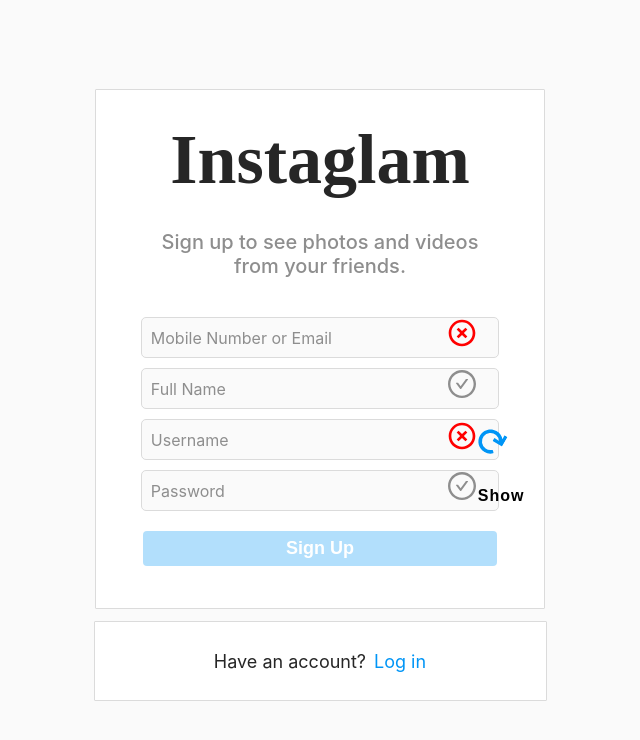
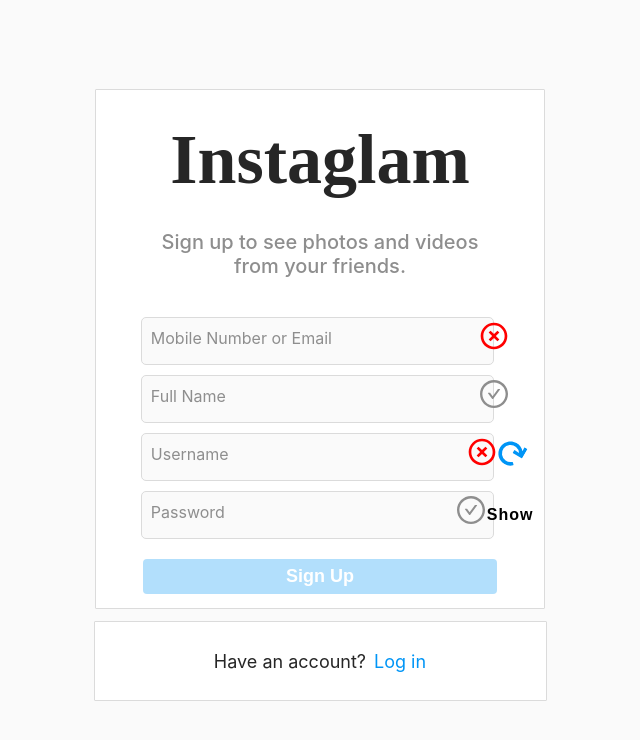
Before and after one commit to nahshov/Instaglam, a React (Create React App) app in the folder client/: page /accounts/emailsignup in a window 1280 px wide. Shown: the top 740 px of the page, without its empty margins (320-960 px from the left). Built offline with nearby package versions, Linux system fonts and the light colour scheme.

Commit message:
working on icons

```diff
--- a/client/src/components/Forms/AuthForm/AuthForm.module.scss
+++ b/client/src/components/Forms/AuthForm/AuthForm.module.scss
@@ -21,6 +21,7 @@
     .authForm {
       @include flexColumn;
       width: 100%;
+      position: relative;
     }
   }
 }
--- a/client/src/components/Forms/AuthForm/SignUpForm/SignUpForm.js
+++ b/client/src/components/Forms/AuthForm/SignUpForm/SignUpForm.js
@@ -1,4 +1,4 @@
-import React, { useState, useEffect } from 'react';
+import React, { useState } from 'react';
 import styles from 'components/Forms/AuthForm/AuthForm.module.scss';
 import AuthHeader from 'components/Forms/AuthForm/AuthHeader/AuthHeader';
 import InputField from 'components/InputField/InputField';
@@ -8,14 +8,7 @@ import ErrorIcon from 'components/Icons/ErrorIcon/ErrorIcon';
 import CheckIcon from 'components/Icons/CheckIcon/CheckIcon';
 import RefreshIcon from 'components/Icons/RefreshIcon/RefreshIcon';
 
-const SignUpForm = ({
-  hasAccount,
-  setHasAccount,
-  disabled,
-  setDisabled,
-  showPass,
-  setShowPass
-}) => {
+const SignUpForm = ({ hasAccount, setHasAccount, showPass, setShowPass }) => {
   const [signUpForm, setSignUpForm] = useState({
     phoneOrEmail: '',
     fullName: '',
@@ -27,14 +20,13 @@ const SignUpForm = ({
     setSignUpForm({ ...signUpForm, [e.target.name]: e.target.value });
   };
 
-  useEffect(() => {
+  const checkDisabled = () => {
+    console.log('checkDisabled');
     const result = Object.values(signUpForm).filter((value) => {
       return value !== '';
     });
-    result.length < 4 || signUpForm.password.length < 6
-      ? setDisabled(true)
-      : setDisabled(false);
-  }, [signUpForm, disabled]);
+    return result.length < 4 || signUpForm.password.length < 6;
+  };
 
   const handleSubmit = (e) => {
     e.preventDefault();
@@ -77,7 +69,7 @@ const SignUpForm = ({
             content={buttonText}
             icon={<CheckIcon />}
           />
-          <Button text={'Sign Up'} disabled={disabled} />
+          <Button text={'Sign Up'} disabled={checkDisabled()} />
         </form>
       </div>
       <AuthSwitch
--- a/client/src/components/InputField/InputField.module.scss
+++ b/client/src/components/InputField/InputField.module.scss
@@ -61,10 +61,11 @@
   }
   .insideInputDiv {
     @include flexCenter;
-    position: absolute;
     padding-bottom: 5px;
     padding-right: 5px;
-    margin-left: 305px;
+    padding-top: 3px;
+    width: 100%;
+    max-width: 0px;
 
     .iconDiv {
       font-size: 32px;
@@ -72,7 +73,6 @@
 
     .showPassDiv {
       @include flexCenter;
-      padding-top: 10px;
 
       button {
         background: none;
```
